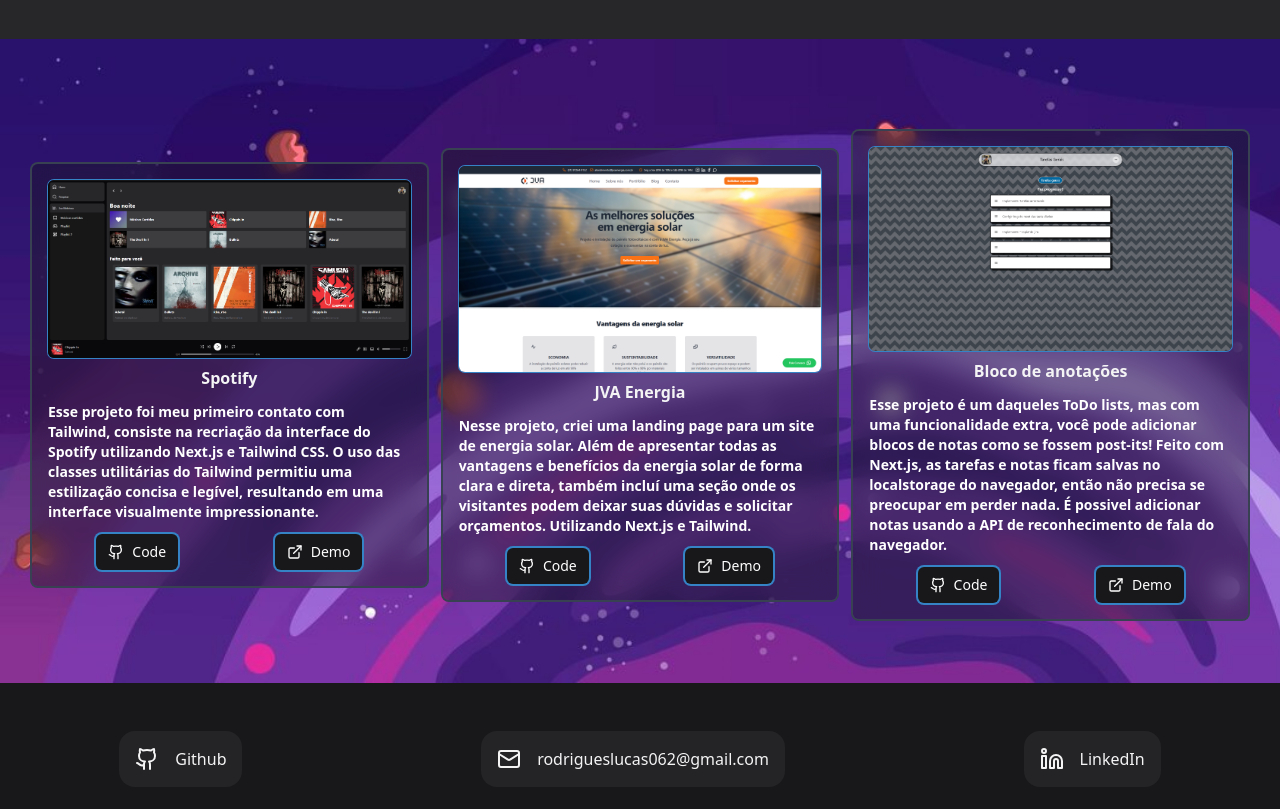
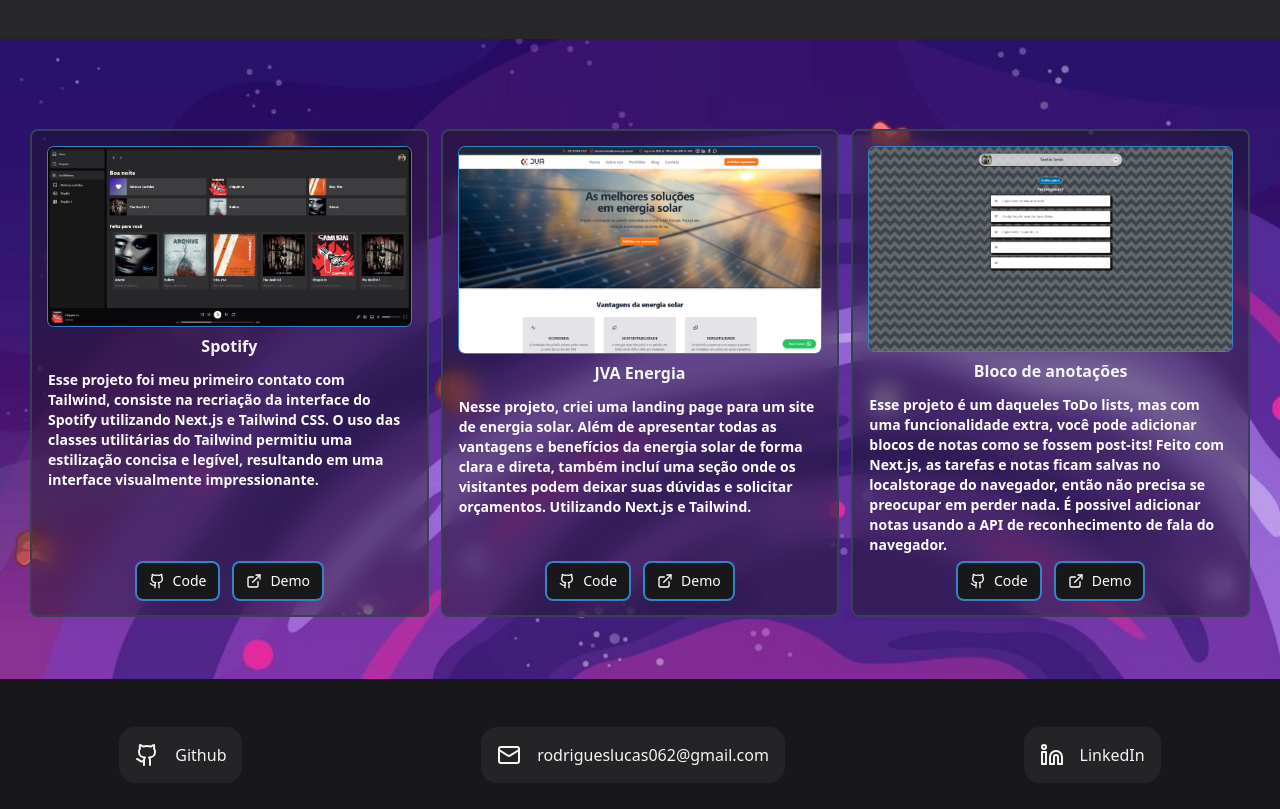
Before and after one commit to rodrigueslucas062/portfolio, a Next.js app: page / in a window 1280 px wide. Shown: the part 1720-2529 px from the top of the page. Built offline with nearby package versions, Linux system fonts and the light colour scheme.

Commit message:
💄 Usability improvements

```diff
--- a/src/components/navbar/Navbar.jsx
+++ b/src/components/navbar/Navbar.jsx
@@ -47,7 +47,7 @@ const Navbar = () => {
                 <ul className="max-md:hidden flex font-medium rounded-lg">
                     {navLinks.map((item) => (
                         <li key={item.label}>
-                            <a href={item.href} className="hover:ring-1 ring-azul-claro text-zinc-900 2xl:px-6 px-4 py-2 rounded-xl flex gap-3">{item.label}</a>
+                            <a href={item.href} className="hover:ring-2 ring-azul-claro text-zinc-900 2xl:px-6 px-4 py-2 rounded-xl flex gap-3">{item.label}</a>
                         </li>
                     ))}
                 </ul>
--- a/src/components/projetos/projetos.js
+++ b/src/components/projetos/projetos.js
@@ -16,7 +16,8 @@ const informacoes = [
     titulo: "Spotify",
     descricao:
       "Esse projeto foi meu primeiro contato com Tailwind, consiste na recriação da interface do Spotify utilizando Next.js e Tailwind CSS. O uso das classes utilitárias do Tailwind permitiu uma estilização concisa e legível, resultando em uma interface visualmente impressionante.",
-    descricao_modal: "No momento, não estou mais envolvido nesse projeto. Procurei ser o mais fiel possível à interface utilizada, dentro dos limites dos meus conhecimentos na época. Não é nada responsivo, está aqui para ver minha evolução ao longo do tempo",
+    descricao_modal:
+      "No momento, não estou mais envolvido nesse projeto. Procurei ser o mais fiel possível à interface utilizada, dentro dos limites dos meus conhecimentos na época. Não é nada responsivo, está aqui para ver minha evolução ao longo do tempo",
     tecnologias: ["React", "Next.js", "CSS", "HTML", "JavaScript"],
     libs: ["Nenhuma lib foi utilizada nesse projeto"],
   },
@@ -26,8 +27,10 @@ const informacoes = [
     imagemSrc: Jva,
     imagemAlt: "Imagem do projeto",
     titulo: "JVA Energia",
-    descricao: "Nesse projeto, criei uma landing page para um site de energia solar. Além de apresentar todas as vantagens e benefícios da energia solar de forma clara e direta, também incluí uma seção onde os visitantes podem deixar suas dúvidas e solicitar orçamentos. Utilizando Next.js e Tailwind.",
-    descricao_modal: "Desenvolvi a landing page para o site da Jva. Já estava estudando a estilização com Tailwind há algum tempo e isso me permitiu realizar um trabalho significativamente mais competente em comparação com projetos anteriores, como o do Spotify.",
+    descricao:
+      "Nesse projeto, criei uma landing page para um site de energia solar. Além de apresentar todas as vantagens e benefícios da energia solar de forma clara e direta, também incluí uma seção onde os visitantes podem deixar suas dúvidas e solicitar orçamentos. Utilizando Next.js e Tailwind.",
+    descricao_modal:
+      "Desenvolvi a landing page para o site da Jva. Já estava estudando a estilização com Tailwind há algum tempo e isso me permitiu realizar um trabalho significativamente mais competente em comparação com projetos anteriores, como o do Spotify.",
     tecnologias: ["Next.js", "JavaScript", "Tailwind"],
     libs: ["Nenhuma lib foi utilizada nesse projeto"],
   },
@@ -39,7 +42,8 @@ const informacoes = [
     titulo: "Bloco de anotações",
     descricao:
       "Esse projeto é um daqueles ToDo lists, mas com uma funcionalidade extra, você pode adicionar blocos de notas como se fossem post-its! Feito com Next.js, as tarefas e notas ficam salvas no localstorage do navegador, então não precisa se preocupar em perder nada. É possivel adicionar notas usando a API de reconhecimento de fala do navegador.",
-    descricao_modal: "Desenvolvi este ToDo list depois de me inspirar em alguns exemplos no LinkedIn e Youtube. Há algum tempo, desejava organizar minhas tarefas de forma mais eficiente, então surgiu essa ideia. Durante o desenvolvimento, ocorreu-me a possibilidade de integrar outro projeto em andamento, então adicionei os Post-Its. Continuo trabalhando neste projeto.",
+    descricao_modal:
+      "Desenvolvi este ToDo list depois de me inspirar em alguns exemplos no LinkedIn e Youtube. Há algum tempo, desejava organizar minhas tarefas de forma mais eficiente, então surgiu essa ideia. Durante o desenvolvimento, ocorreu-me a possibilidade de integrar outro projeto em andamento, então adicionei os Post-Its. Continuo trabalhando neste projeto.",
     tecnologias: [
       "Next.js",
       "JavaScript",
@@ -48,7 +52,7 @@ const informacoes = [
       "Localstorage",
       "Custom Hooks",
     ],
-    libs:["Radix-ui", "Sonner", "Lucid-react"],
+    libs: ["Radix-ui", "Sonner", "Lucid-react"],
   },
 ];
 
@@ -56,7 +60,7 @@ const Projetos = ({ code, demo, imagemSrc, imagemAlt, titulo, descricao, descric
   return (
     <Dialog.Root>
       <Dialog.Trigger>
-        <div className="flex flex-col bg-zinc-900/40 items-center backdrop-blur-md p-4 rounded-md gap-2 ring-2 ring-gray-700">
+        <div className="flex flex-col bg-zinc-900/40 h-full items-center backdrop-blur-md p-4 rounded-md gap-2 ring-2 ring-gray-700">
           <Image
             src={imagemSrc}
             alt={imagemAlt}
@@ -69,7 +73,8 @@ const Projetos = ({ code, demo, imagemSrc, imagemAlt, titulo, descricao, descric
             <span className="text-sm font-semibold text-left text-white">
               {descricao}
             </span>
-            <div className="flex justify-around items-center">
+          </div>
+          <div className="flex gap-4 mt-auto">
             <Link
               href={code}
               target="_blank"
@@ -90,10 +95,9 @@ const Projetos = ({ code, demo, imagemSrc, imagemAlt, titulo, descricao, descric
             </Link>
           </div>
         </div>
-        </div>
       </Dialog.Trigger>
 
-      <Dialog.Portal >
+      <Dialog.Portal>
         <Dialog.DialogOverlay className="inset-0 fixed bg-black/20">
           <Dialog.DialogContent className="fixed z-10 inset-0 md:inset-auto max-md:top-[35%] lg:top-1/2 md:left-1/2 md:-translate-x-1/2 md:-translate-y-1/2 md:max-w-[640px] w-full md:h-[60vh] bg-zinc-800 max-md:rounded-t-3xl lg:rounded-3xl flex flex-col outline-none overflow-hidden">
             <Dialog.Close className="hover:bg-gray-300 p-2 rounded-full absolute top-2 right-2 hover:text-zinc-900 text-gray-200">
@@ -150,6 +154,7 @@ const ProjetosGrid = () => {
   return (
     <>
       {informacoes.map((info, index) => (
+        <div className="flex flex-1">
           <Projetos
             key={index}
             code={info.code}
@@ -162,6 +167,7 @@ const ProjetosGrid = () => {
             tecnologias={info.tecnologias}
             libs={info.libs}
           />
+        </div>
       ))}
     </>
   );
```
Lines whose indentation alone changed are shown as unchanged.
